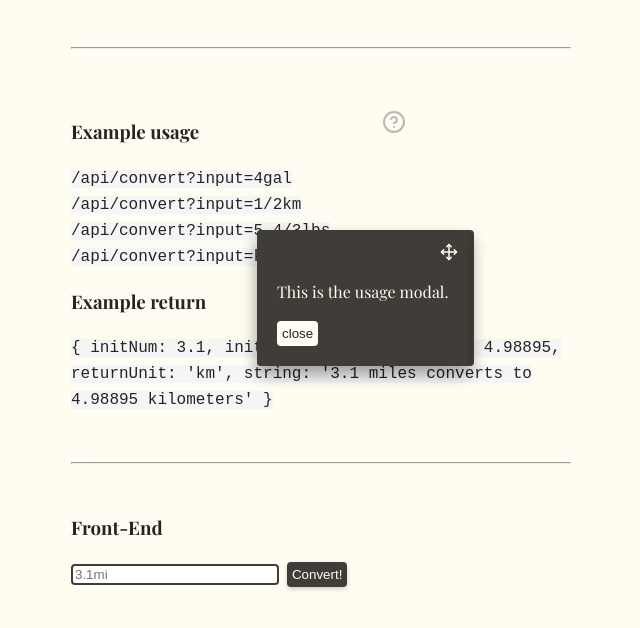
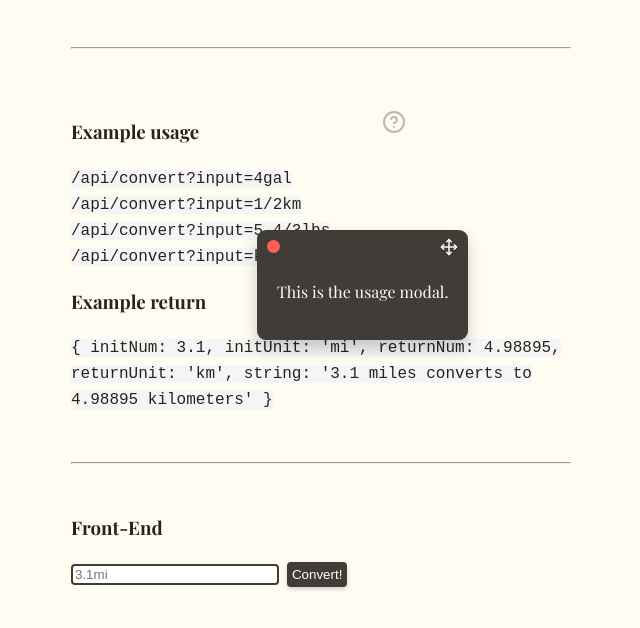
Before and after one commit to mamlaki/boilerplate-project-metricimpconverter, a website: page views/index.html in a window 1280 px wide. Both pictures are taken after a click on the icon 712 px from the left and 292 px from the top of the page. Shown: the part 170-798 px from the top of the page, without its empty margins (319-959 px from the left). Drawn offline with nearby package versions, Linux system fonts and the light colour scheme; files that its build step writes are made by us from their sources; a web font is replaced by a local one.

Commit message:
style.css/index.html: Adjusted close button styling. - Now a div tag, not a button tag. - Now styled based on the macOS traffic lights.

```diff
--- a/public/css/style.css
+++ b/public/css/style.css
@@ -1,3 +1,8 @@
+:root {
+    --macos-traffic-lightred: #ff5f57;
+    --macos-traffic-darkred: #9b0002;
+}
+
 html {
     font-size: 62.5%;
 }
@@ -51,8 +56,7 @@ section, header {
     gap: 1rem;
 }
 
-#convert,
-.close-button {
+#convert {
     border: none;
     padding: 0.5rem;
     border-radius: 0.4rem;
@@ -63,8 +67,7 @@ section, header {
     box-shadow: 0px 2px 4px 0px #00000030;
 }
 
-#convert:hover,
-.close-button:hover {
+#convert:hover {
     background-color: #EB5E28;
 }
 
@@ -97,9 +100,9 @@ section, header {
 
 .info-popup {
     position: absolute;
-    display: block;
+    display: none;
     background-color: #403D39;
-    border-radius: 0.4rem;
+    border-radius: 0.9rem;
     padding: 2rem;
     box-shadow: 0px 8px 16px 0px rgba(0, 0, 0, 0.2);
     left: 45%;
@@ -113,7 +116,7 @@ section, header {
 
 .drag-icon {
     position: absolute;
-    top: 10px;
+    top: 5px;
     right: 10px;
     cursor: move;
     stroke: #FFFCF2;
@@ -121,13 +124,39 @@ section, header {
 }
 
 .close-button {
-    background-color: #FFFCF2;
-    color: #252422;
-    box-shadow: none;
+    position: absolute;
+    top: 10px;
+    left: 10px;
+    width: 13px;
+    height: 13px;
+    background-color: var(--macos-traffic-lightred);
+    border-radius: 50%;
+    display: flex;
+    align-items: center;
+    justify-content: center;
 }
 
-.close-button:hover {
-    color: #FFFCF2;
+.close-button::before,
+.close-button::after {
+    content: '';
+    position: absolute;
+    width: 10px;
+    height: 2px;
+    background-color: transparent;
+    border-radius: 0.1rem;
+}
+
+.close-button::before {
+    transform: rotate(45deg);
+}
+
+.close-button::after {
+    transform: rotate(-45deg);
+}
+
+.close-button:hover::before,
+.close-button:hover::after {
+    background-color: var(--macos-traffic-darkred);
 }
 
 @keyframes breathing {
--- a/views/index.html
+++ b/views/index.html
@@ -25,7 +25,8 @@
         <div class="info-popup" id='modal1'>
           <svg class="drag-icon" xmlns="http://www.w3.org/2000/svg" width="24" height="24" viewBox="0 0 24 24" fill="none" stroke="#252422" stroke-width="2" stroke-linecap="round" stroke-linejoin="round" class="feather feather-move"><polyline points="5 9 2 12 5 15"></polyline><polyline points="9 5 12 2 15 5"></polyline><polyline points="15 19 12 22 9 19"></polyline><polyline points="19 9 22 12 19 15"></polyline><line x1="2" y1="12" x2="22" y2="12"></line><line x1="12" y1="2" x2="12" y2="22"></line></svg>
           <p>This is the usage modal.</p>
-          <button class="close-button">close</button>
+          <!-- <button class="close-button">close</button> -->
+          <div class="close-button"></div>
         </div>
       </div>
       <code>/api/convert?input=4gal</code><br>
@@ -38,7 +39,8 @@
         <div class="info-popup" id="modal2">
           <svg class="drag-icon" xmlns="http://www.w3.org/2000/svg" width="24" height="24" viewBox="0 0 24 24" fill="none" stroke="#252422" stroke-width="2" stroke-linecap="round" stroke-linejoin="round" class="feather feather-move"><polyline points="5 9 2 12 5 15"></polyline><polyline points="9 5 12 2 15 5"></polyline><polyline points="15 19 12 22 9 19"></polyline><polyline points="19 9 22 12 19 15"></polyline><line x1="2" y1="12" x2="22" y2="12"></line><line x1="12" y1="2" x2="12" y2="22"></line></svg>
           <p>This is the return modal.</p>
-          <button class="close-button">close</button>
+          <!-- <button class="close-button">close</button> -->
+          <div class="close-button"></div>
         </div>
       </div>
       <code>{ initNum: 3.1, initUnit: 'mi', returnNum: 4.98895, returnUnit: 'km', string: '3.1 miles converts to 4.98895 kilometers' }</code>
```
